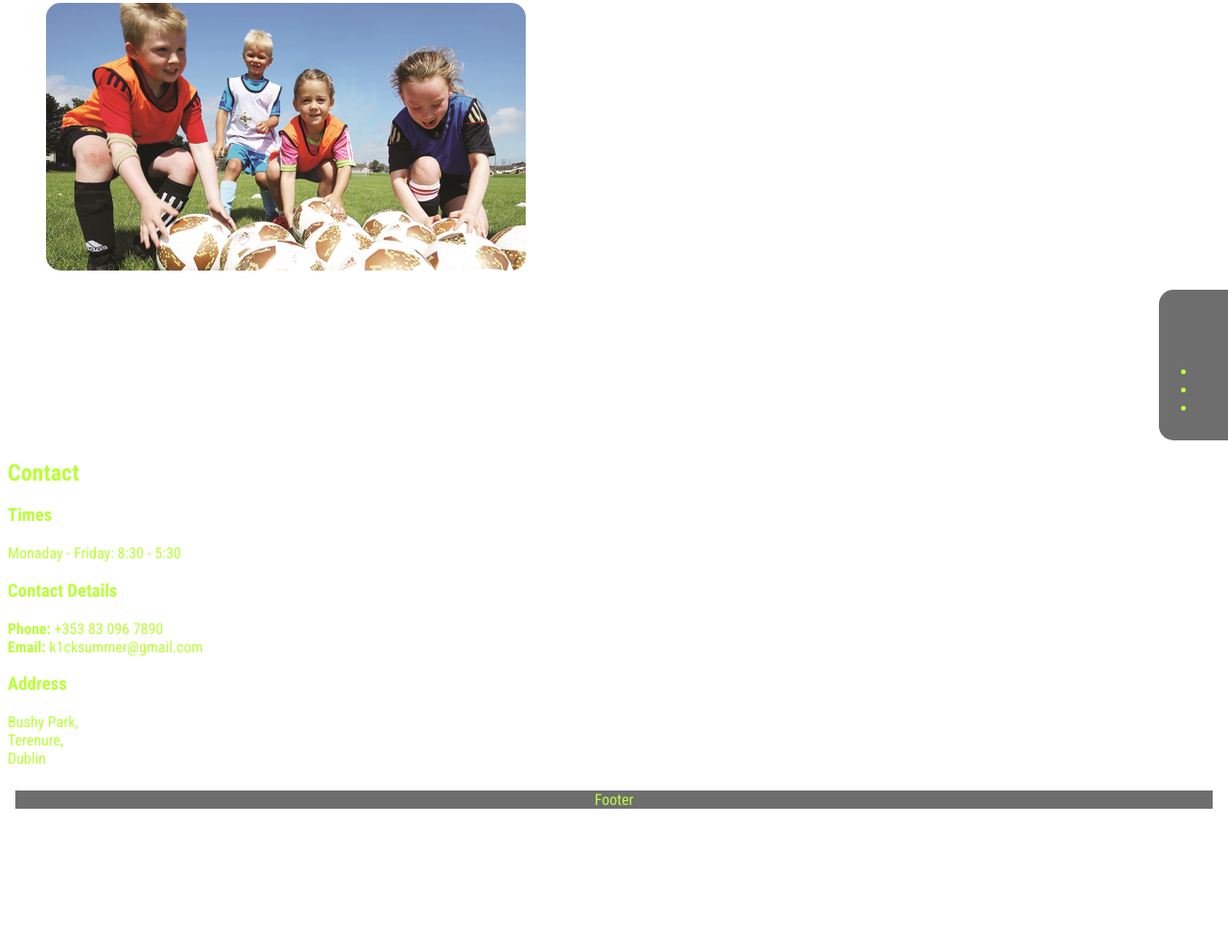
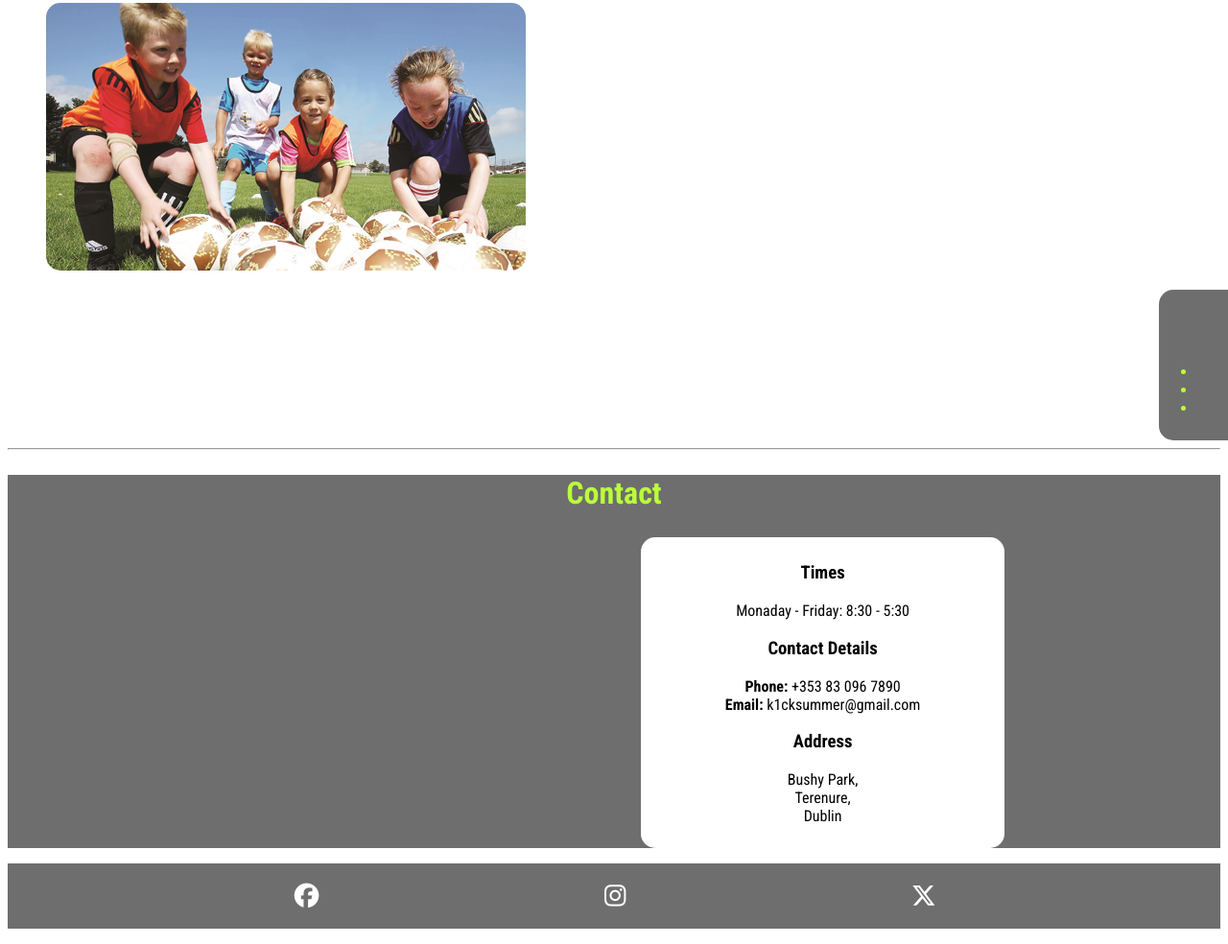
Before and after one commit to davidohara99/project1.2, a plain HTML site: page index.html in a window 1280 px wide. Shown: the part 364-1348 px from the top of the page at 96% size. Before the commit the page ends 1223 px from the top, so only its background shows below. Drawn offline with Linux system fonts and the light colour scheme.

Commit message:
styled footer and final styling of pages

```diff
--- a/assets/css/css/style.css
+++ b/assets/css/style.css
@@ -52,3 +52,33 @@ img {
 footer {
     background-color: #6e6e6e;
 }
+#socials {
+    text-align: center;
+    padding: 20px 0;
+    display: flex;
+    justify-content: space-evenly;
+    list-style-type: none;
+  }
+  #socials i {
+    font-size: 160%;
+    padding: 5%;
+    color: #ffffff;
+  }
+  #contact-box {
+    background-color: #6e6e6e;
+  }
+  .text-center {
+    text-align: center;
+    font-size: 2rem;
+  }
+  #times-box {
+    background-color: #ffffff;
+    width: 30%;
+    text-align: center;
+    border-radius: 15px;
+    margin-left: 660px;
+    position: relative;
+    padding-top: 0.5rem;
+    padding-bottom: 0.5rem;
+    color: black;
+  }
--- a/index.html
+++ b/index.html
@@ -1,13 +1,15 @@
 <!DOCTYPE html>
 <html lang="en">
+
 <head>
     <meta charset="UTF-8">
     <meta http-equiv="X-UA-Compatible" content="IE-edge">
     <meta name="viewport" content="width=device-width, initial-scale=1.0">
     <title>KickSummer</title>
     <!--Stylesheet-->
-    <link rel="stylesheet" href="assets/css/css/style.css">
+    <link rel="stylesheet" href="assets/css/style.css">
 </head>
+
 <body>
     <!--Header-->
     <header>
@@ -21,7 +23,7 @@
         </nav>
     </header>
     <!--Main Content-->
-   <main>
+
         <section>
             <div id="about-box">
                 <h2>About Us</h2>
@@ -47,13 +49,14 @@
                 <li>3rd child - €30</li>
             </ul>
         </div>
-
-    <div>
-        <h2>Contact</h2>
-
+<hr>
+        <section id="contact-box">
+            <h2 class="text-center">Contact</h2>
+        <div id="times-box">
             <h3>Times</h3>
 
             <p>Monaday - Friday: 8:30 - 5:30</p>
+
 
             <h3>Contact Details</h3>
 
@@ -65,14 +68,29 @@
                 <span style="font-weight: bold;">Email:</span>
                 <span>k1cksummer@gmail.com</span>
             </div>
+
+
             <h3>Address</h3>
 
             <p>Bushy Park,<br>Terenure,<br>Dublin</p>
         </div>
-   </main>
+        </section>
+
     <!--Footer-->
-   <nav>
-   <footer>Footer</footer>
-   </nav>
+    <footer>
+        <ul id="socials">
+            <li><a href="https://www.facebook.com/" target="_blank"
+                    aria-label="Visit our Facebook page(opens in a new tab)"><i class="fa-brands fa-facebook"></i></a>
+            </li>
+            <li><a href="https://www.instagram.com/" target="_blank"
+                aria-label="Visit our Facebook page(opens in a new tab)"><i class="fa-brands fa-instagram"></i></a>
+        </li>
+        <li><a href="https://www.twitter.com/" target="_blank"
+            aria-label="Visit our Facebook page(opens in a new tab)"><i class="fa-brands fa-x-twitter"></i></a>
+    </li>
+        </ul>
+    </footer>
+    <script src="https://kit.fontawesome.com/21acbb9220.js" crossorigin="anonymous"></script>
 </body>
+
 </html>
```
Lines whose indentation alone changed are shown as unchanged.
